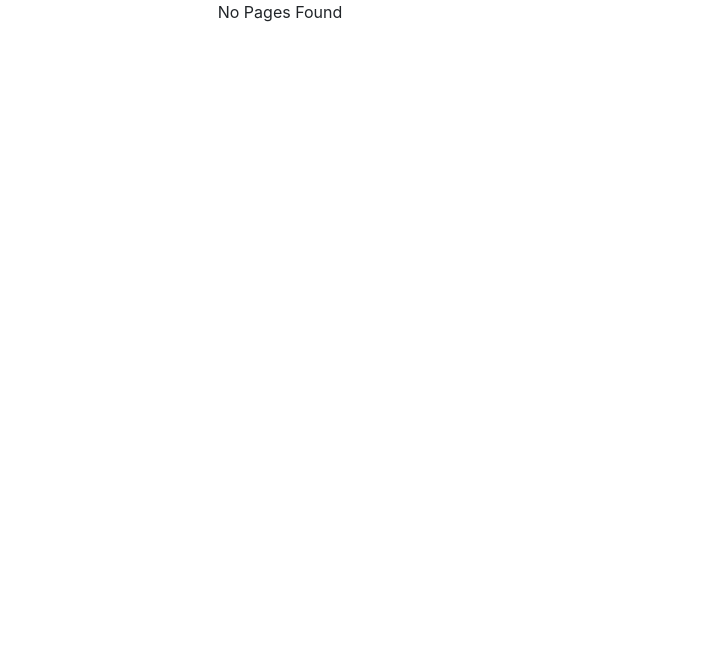
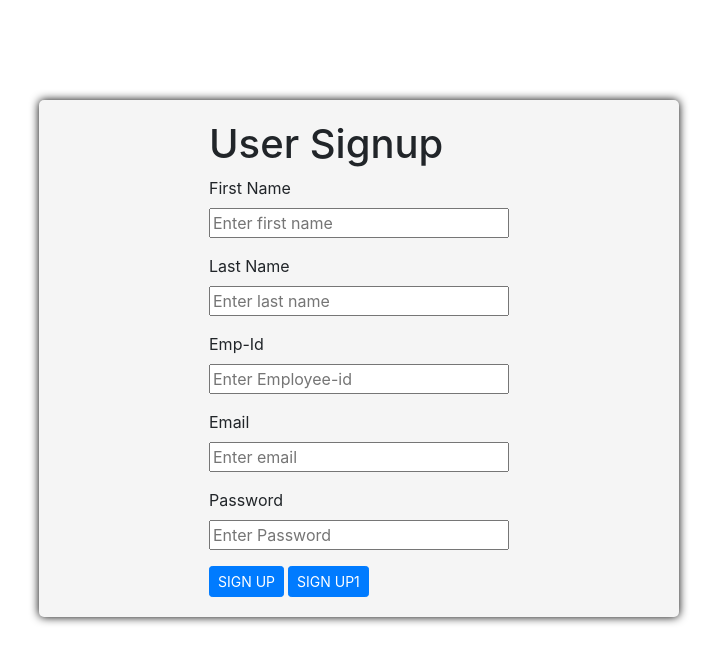
Before and after one commit to asmanjas1/wissenTraningUI, a React (Create React App) app: page /signup in a window 1280 px wide. Shown: the top 662 px of the page, without its empty margins (360-1077 px from the left). Built offline with nearby package versions, Linux system fonts and the light colour scheme.

Commit message:
axios changes

```diff
--- a/package.json
+++ b/package.json
@@ -9,6 +9,7 @@
     "@testing-library/jest-dom": "^5.11.10",
     "@testing-library/react": "^11.2.6",
     "@testing-library/user-event": "^12.8.3",
+    "axios": "^0.21.1",
     "bootstrap": "^4.6.0",
     "create-react-nav": "^2.6.4",
     "font-awesome": "^4.7.0",
--- a/src/App.js
+++ b/src/App.js
@@ -8,7 +8,6 @@ import NotFound from './pages/commonComponents/NotFound.js';
 import Login from './pages/LoginPage/Login';
 import AdminLandingPage from './pages/AdminLandingPage/AdminLandingPage.js';
 import UserLandingPage from './pages/UserLandingPage/UserLandingPage.js';
-import Signup from './pages/SignUpPage/Signup';
 
 import './App.css';
 
@@ -35,7 +34,6 @@ class App extends React.Component {
                 			<Route path="/r/login" component={Login}/>
                 			<Route path="/r/adminLandingPage" component={AdminLandingPage}/>
                 			<Route path="/r/userLandingPage" component={UserLandingPage}/>
-                			<Route path="/r/signup" component={Signup}/>
                 			<Route path="*" component={NotFound} />
             			</Switch>
         			</div>
--- a/src/index.js
+++ b/src/index.js
@@ -6,6 +6,7 @@ import NotFound from './pages/commonComponents/NotFound.js';
 import reportWebVitals from './reportWebVitals';
 import { BrowserRouter, Route, Switch, Redirect } from 'react-router-dom';
 import SecuredRoute from './pages/AppUtills/SecuredRoute';
+import Signup from './pages/SignUpPage/Signup';
 
 ReactDOM.render(
   <BrowserRouter basename={process.env.REACT_APP_ROUTER_BASE || ''}>
@@ -18,6 +19,7 @@ ReactDOM.render(
                         <Route exact path="/" render={() => (
                             <Redirect to="/r"/>
                         )}/>
+                        <Route path="/signup" component={Signup} />
                         <Route path="*" component={NotFound} />
                     </Switch>
                 </div>
--- a/src/pages/LoginPage/Login.js
+++ b/src/pages/LoginPage/Login.js
@@ -143,7 +143,7 @@ class Login extends React.Component {
                 <div className="d-flex justify-content-center">
                   <button type="submit" className="btn btn-primary btn-sm mr-1"  onClick={this.doLogin} >Login</button>
 
-                  <a className="btn btn-primary btn-sm mr-1" href="/r/signupform" style={{ color: "white" }}> Sign Up </a>
+                  <a className="btn btn-primary btn-sm mr-1" href="/signup" style={{ color: "white" }}> Sign Up </a>
 
                 </div>
 
--- a/src/pages/SignUpPage/Signup.js
+++ b/src/pages/SignUpPage/Signup.js
@@ -1,5 +1,6 @@
 import React from 'react';
 import './Signup.css';
+import axios from 'axios';
 
 class Signup extends React.Component {
   constructor() {
@@ -84,6 +85,31 @@ class Signup extends React.Component {
 
   }
 
+  exampleAxiosClick = () => {
+    let user = {
+      'name': 'ashu',
+      'email': 'ashu1@gmail.com',
+      'password': '8699936575'
+    }
+console.log(user);
+  let headers = {
+      'Accept': 'application/json'
+    };
+
+    let config = {
+      headers: headers
+    };
+
+    let url = "http://localhost:8081/userController/signUp";
+  axios.post(url, user, config)
+      .then(response => {
+        console.log(response);
+      })
+      .catch(error => {
+        console.log(error);
+      });
+  }
+
 
 
 
@@ -120,7 +146,9 @@ render(){
             <input type="password" className="input-field" placeholder="Enter Password" style={{ width: 300 }} onChange={(event) => { this.setState({ password: event.target.value }) }} />
             <p data-toggle="tooltip" data-placement="top" title="Password should have minimun 8 character including atleast one Uppercase &Lower case alphabets,one digit and one special characters(@,_)" style={{ color: "red" }}>{this.state.passwordError}</p>
 
-            <button class="btn btn-primary btn-sm mr-1" onClick={() => this.submit()}>SIGN UP</button>
+            <button className="btn btn-primary btn-sm mr-1" onClick={() => this.submit()}>SIGN UP</button>
+
+             <button className="btn btn-primary btn-sm mr-1" onClick={() => this.exampleAxiosClick()}>SIGN UP1</button>
           </div>
         </div>
 
```
Also changed, not shown: 1 other file (tests, documents, lock files or other folders).
